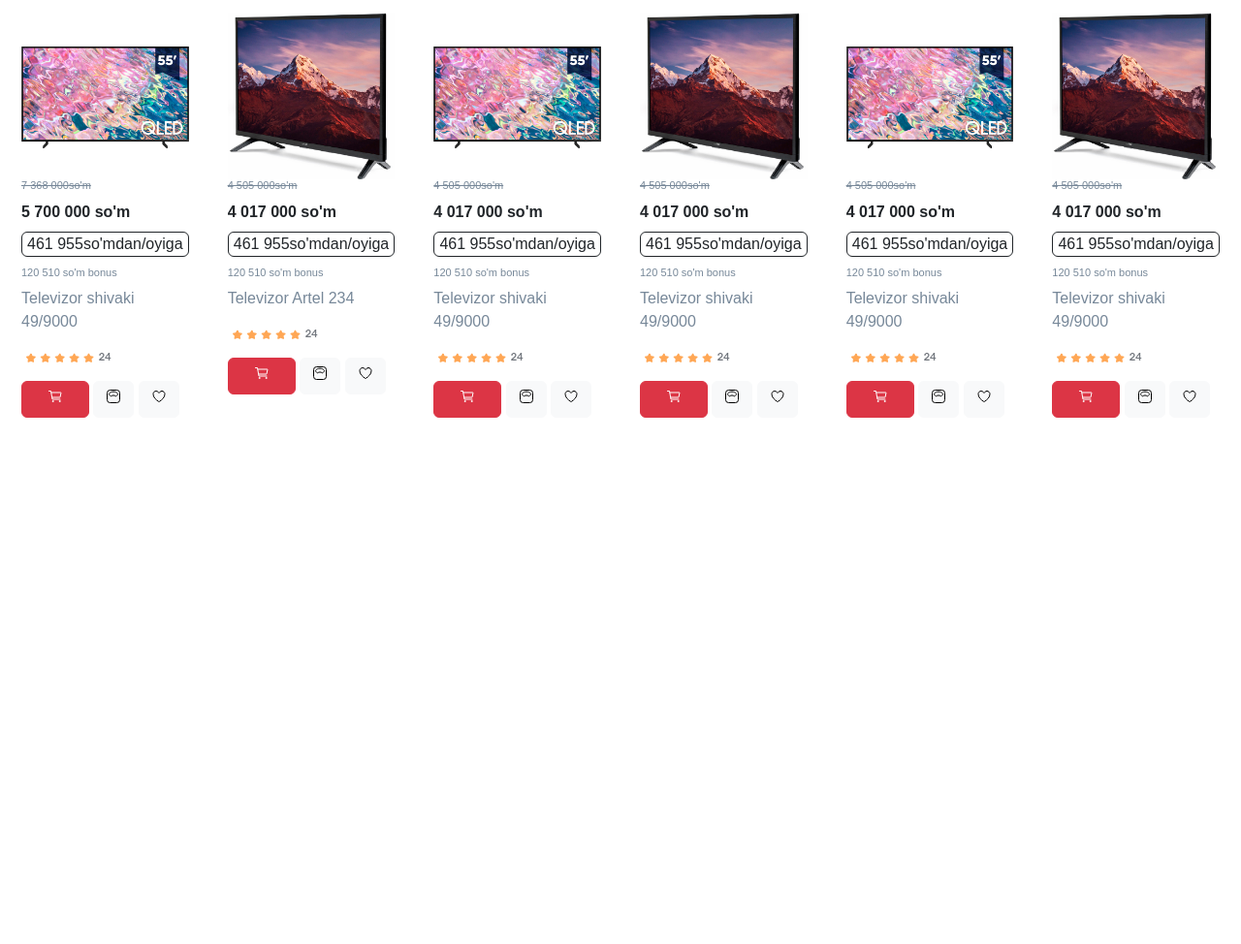
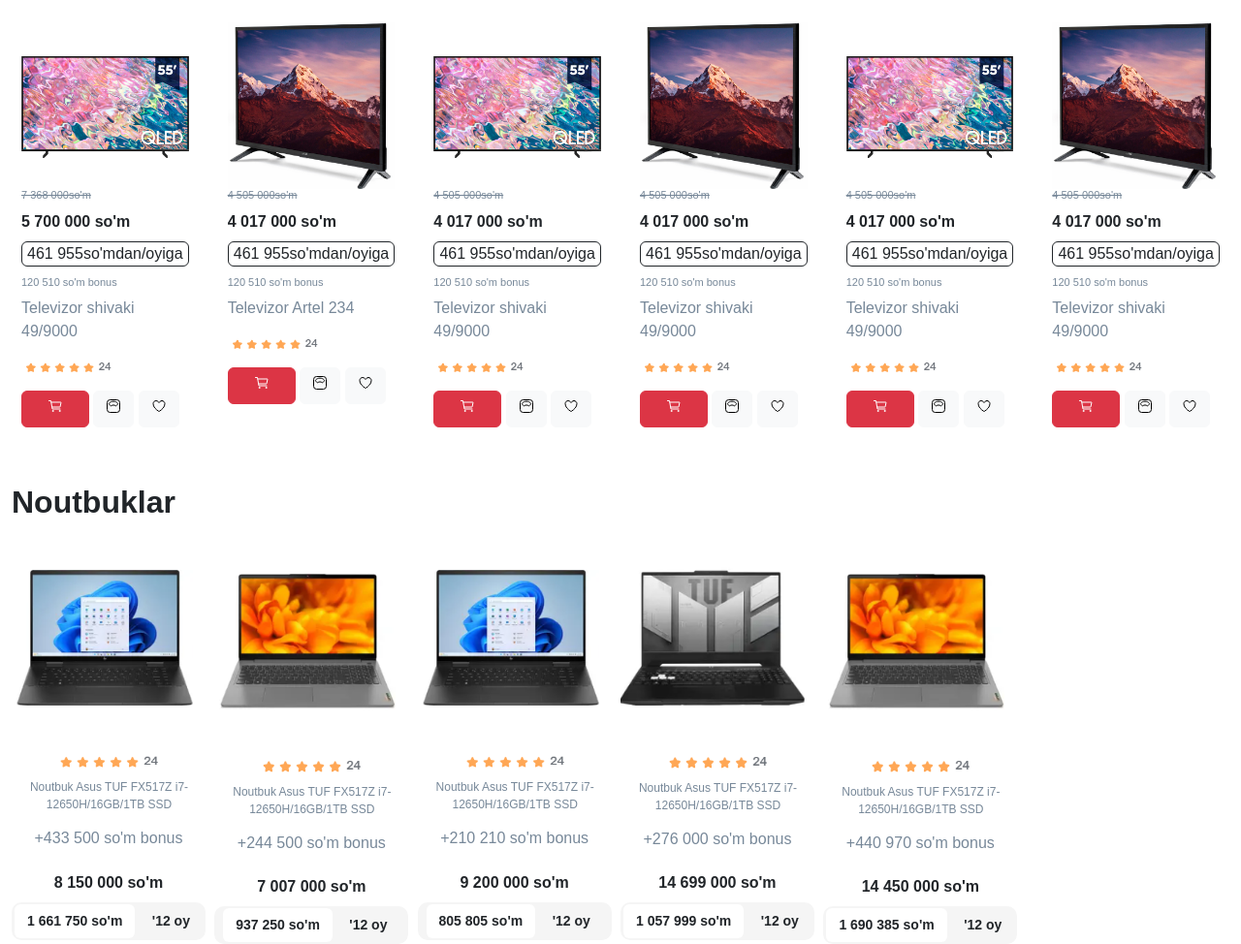
Before and after one commit to salohiddinnt17833i/3-Exam, a plain HTML site: page index.html in a window 1280 px wide. Shown: the part 2974-3948 px from the top of the page at 97% size. Before the commit the page ends 3415 px from the top, so only its background shows below. Drawn offline with nearby package versions, Linux system fonts and the light colour scheme.

Commit message:
ozgarish kiritildi

```diff
--- a/index.html
+++ b/index.html
@@ -408,7 +408,7 @@
                     <button class="btn btn-outline-danger p-0 mb-2">546 249 somdan/oyiga</button>
                     <h6 class="fs-6">+142 500 so'm bonus</h6>
                     <p class="fs-5">Kir yuvish mashinasi LGF2</p>
-                    <img src="./picture/star-group.png" alt="" style="width: 96px;margin-top: 10px;">
+                    <img src="./picture/star-group.png" alt="" style="width: 96px;margin-top: 10px; margin-bottom: 10px;">
                     <button class="btn btn-danger">Savatcha</button>
                 </div>
                 <div class="card">
@@ -421,7 +421,7 @@
                     <button class="btn btn-outline-danger p-0 mb-2">546 249 somdan/oyiga</button>
                     <h6 class="fs-6">+142 500 so'm bonus</h6>
                     <p class="fs-5">Kir yuvish mashinasi LGF2</p>
-                    <img src="./picture/star-group.png" alt="" style="width: 96px; margin-top: 10px;">
+                    <img src="./picture/star-group.png" alt="" style="width: 96px; margin-top: 10px; margin-bottom: 10px;">
                     <button class="btn btn-danger">Savatcha</button>
                 </div>
                 <div class="card">
@@ -434,7 +434,7 @@
                     <button class="btn btn-outline-danger p-0 mb-2">546 249 somdan/oyiga</button>
                     <h6 class="fs-6">+142 500 so'm bonus</h6>
                     <p class="fs-5">Kir yuvish mashinasi LGF2</p>
-                    <img src="./picture/star-group.png" alt="" style="width: 96px; margin-top: 10px;">
+                    <img src="./picture/star-group.png" alt="" style="width: 96px; margin-top: 10px; margin-bottom: 10px;">
                     <button class="btn btn-danger">Savatcha</button>
                 </div>
                 <div class="card">
@@ -447,7 +447,7 @@
                     <button class="btn btn-outline-danger p-0 mb-2">546 249 somdan/oyiga</button>
                     <h6 class="fs-6">+142 500 so'm bonus</h6>
                     <p class="fs-5">Kir yuvish mashinasi LGF2</p>
-                    <img src="./picture/star-group.png" alt="" style="width: 96px; margin-top: 10px;">
+                    <img src="./picture/star-group.png" alt="" style="width: 96px; margin-top: 10px; margin-bottom: 10px;">
                     <button class="btn btn-danger">Savatcha</button>
                 </div>
                 <div class="card">
@@ -460,7 +460,7 @@
                     <button class="btn btn-outline-danger p-0 mb-2">546 249 somdan/oyiga</button>
                     <h6 class="fs-6">+142 500 so'm bonus</h6>
                     <p class="fs-5">Kir yuvish mashinasi LGF2</p>
-                    <img src="./picture/star-group.png" alt="" style="width: 96px; margin-top: 10px;">
+                    <img src="./picture/star-group.png" alt="" style="width: 96px; margin-top: 10px; margin-bottom: 10px;">
                     <button class="btn btn-danger">Savatcha</button>
                 </div>
                 <div class="card">
@@ -473,7 +473,7 @@
                     <button class="btn btn-outline-danger p-0 mb-2">546 249 somdan/oyiga</button>
                     <h6 class="fs-6">+142 500 so'm bonus</h6>
                     <p class="fs-5">Kir yuvish mashinasi LGF2</p>
-                    <img src="./picture/star-group.png" alt="" style="width: 96px; margin-top: 10px;">
+                    <img src="./picture/star-group.png" alt="" style="width: 96px; margin-top: 10px; margin-bottom: 10px;">
                     <button class="btn btn-danger">Savatcha</button>
                 </div>
             </div>
@@ -614,17 +614,71 @@
         </div>
     </section>
 
+    <section class="noutbuklar mt-5">
+        <div class="container">
+        <div class="title mb-5">
+            <h1 style="font-weight: 700;">Noutbuklar</h1>
+        </div>
+            <div class="block">
+                <div class="card">
+                    <img src="./picture/lap1.png" alt="" width="190" class="mb-5">
+                    <img src="./picture/star-group.png" alt="" width="110" style="margin-left: auto; margin-right: auto;" class="mb-2">
+                    <p style="width: 201px; font-size: 12px; text-align: center;">Noutbuk Asus TUF FX517Z i7-12650H/16GB/1TB SSD</p>
+                    <h6 class="mb-4">+433 500 so'm bonus</h6>
+                    <b class="text-dark mb-2" style="font-weight: 900;">8 150 000 so'm</b>
+                    <div class="btns" style="background-color: whitesmoke;border-radius: 10px;padding: 2px;">
+                        <button class="btn fw-bolder" style="font-size: 14px; background-color: white;">1 661 750 so'm</button>
+                        <button class="btn fw-bolder" style="font-size: 14px;"> '12 oy</button>
+                    </div>
+                </div>
 
-
-
-
-
-
-
-
-
-
-
+                <div class="card">
+                    <img src="./picture/lap2.png" alt="" width="190" class="mb-5">
+                    <img src="./picture/star-group.png" alt="" width="110" style="margin-left: auto; margin-right: auto;" class="mb-2">
+                    <p style="width: 201px; font-size: 12px; text-align: center;">Noutbuk Asus TUF FX517Z i7-12650H/16GB/1TB SSD</p>
+                    <h6 class="mb-4">+244 500 so'm bonus</h6>
+                    <b class="text-dark mb-2" style="font-weight: 900;">7 007 000 so'm</b>
+                    <div class="btns" style="background-color: whitesmoke;border-radius: 10px;padding: 2px;">
+                        <button class="btn fw-bolder" style="font-size: 14px; background-color: white;">937 250 so'm</button>
+                        <button class="btn fw-bolder" style="font-size: 14px;"> '12 oy</button>
+                    </div>
+                </div>
+                <div class="card">
+                    <img src="./picture/lap1.png" alt="" width="190" class="mb-5">
+                    <img src="./picture/star-group.png" alt="" width="110" style="margin-left: auto; margin-right: auto;" class="mb-2">
+                    <p style="width: 201px; font-size: 12px; text-align: center;">Noutbuk Asus TUF FX517Z i7-12650H/16GB/1TB SSD</p>
+                    <h6 class="mb-4">+210 210 so'm bonus</h6>
+                    <b class="text-dark mb-2" style="font-weight: 900;">9 200 000 so'm</b>
+                    <div class="btns" style="background-color: whitesmoke;border-radius: 10px;padding: 2px;">
+                        <button class="btn fw-bolder" style="font-size: 14px; background-color: white;">805 805 so'm</button>
+                        <button class="btn fw-bolder" style="font-size: 14px;"> '12 oy</button>
+                    </div>
+                </div>
+                <div class="card">
+                    <img src="./picture/lap4.png" alt="" width="190" class="mb-5">
+                    <img src="./picture/star-group.png" alt="" width="110" style="margin-left: auto; margin-right: auto;" class="mb-2">
+                    <p style="width: 201px; font-size: 12px; text-align: center;">Noutbuk Asus TUF FX517Z i7-12650H/16GB/1TB SSD</p>
+                    <h6 class="mb-4">+276 000 so'm bonus</h6>
+                    <b class="text-dark mb-2" style="font-weight: 900;">14 699 000 so'm</b>
+                    <div class="btns" style="background-color: whitesmoke;border-radius: 10px;padding: 2px;">
+                        <button class="btn fw-bolder" style="font-size: 14px; background-color: white;">1 057 999 so'm</button>
+                        <button class="btn fw-bolder" style="font-size: 14px;"> '12 oy</button>
+                    </div>
+                </div>
+                <div class="card">
+                    <img src="./picture/lap2.png" alt="" width="190" class="mb-5">
+                    <img src="./picture/star-group.png" alt="" width="110" style="margin-left: auto; margin-right: auto;" class="mb-2">
+                    <p style="width: 201px; font-size: 12px; text-align: center;">Noutbuk Asus TUF FX517Z i7-12650H/16GB/1TB SSD</p>
+                    <h6 class="mb-4">+440 970 so'm bonus</h6>
+                    <b class="text-dark mb-2" style="font-weight: 900;">14 450 000 so'm</b>
+                    <div class="btns" style="background-color: whitesmoke;border-radius: 10px;padding: 2px;">
+                        <button class="btn fw-bolder" style="font-size: 14px; background-color: white;">1 690 385 so'm</button>
+                        <button class="btn fw-bolder" style="font-size: 14px;"> '12 oy</button>
+                    </div>
+                </div>
+            </div>
+        </div>
+    </section>
 
 
 
--- a/scss/main.scss
+++ b/scss/main.scss
@@ -197,10 +197,6 @@ main
             color: lightslategray;
             border: none;
             transition: all 0.4s linear;
-            &:hover
-            {
-                border: 1px solid rgb(169, 180, 190);
-            }
             .button
             {
                 width: 100px;
@@ -231,10 +227,6 @@ main
             color: lightslategray;
             border: none;
             transition: all 0.4s linear;
-            &:hover
-            {
-                border: 1px solid rgb(169, 180, 190);
-            }
             .button
             {
                 width: 100px;
@@ -262,7 +254,22 @@ main
         }
     }
 }
-
+.noutbuklar
+{
+    .block
+    {
+        display: grid;
+        grid-template-columns: repeat(6, 1fr);
+        .card
+        {
+            max-width: 200px;
+            width: 100%;
+            border: none;
+            color:lightslategray;
+            text-align: center;
+        }
+    }
+}
 
 
 @media screen and (max-width:1040px) {
```
Also changed, not shown: scss/main.css, 1 other file.
